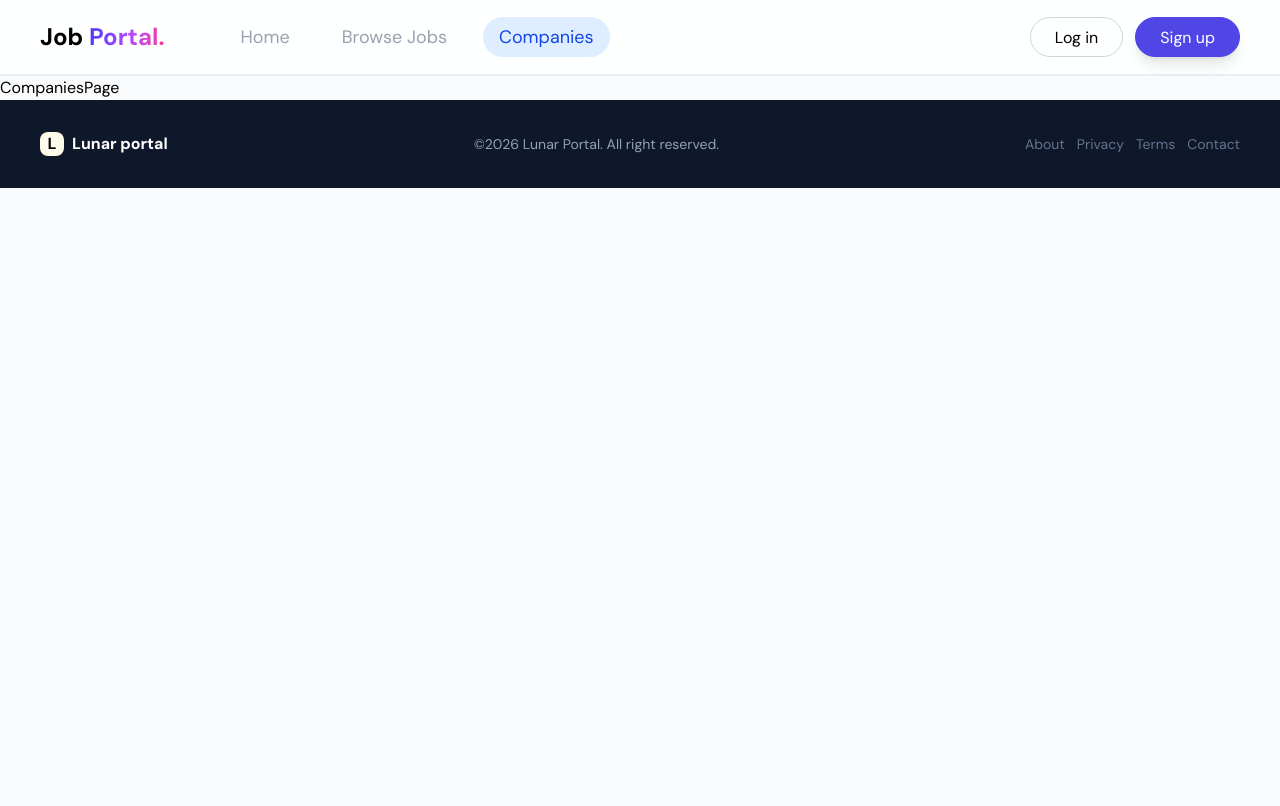
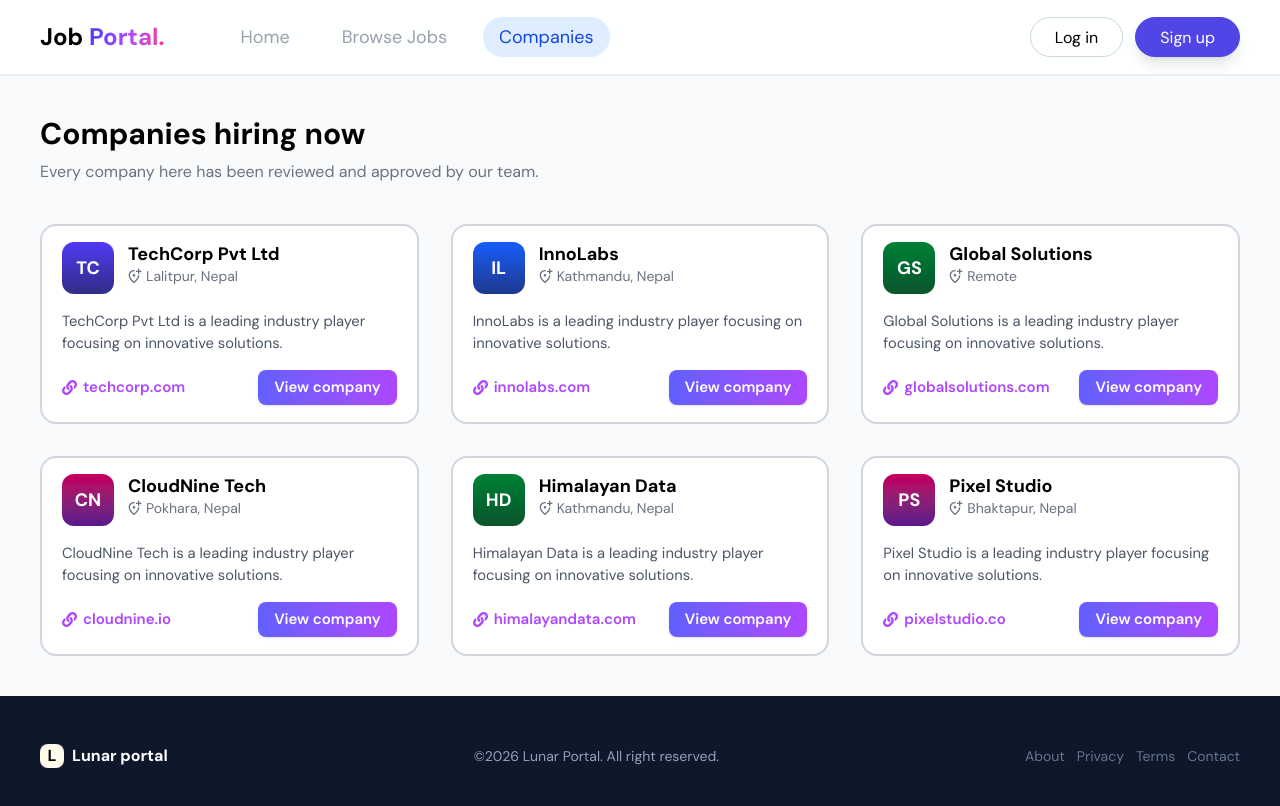
Before and after one commit to gokul-lamsal/jobkhoj, a React (Vite) app in the folder frontend/: page /company in a window 1280 px wide. Shown: the top 806 px of the page. Built offline with nearby package versions, Linux system fonts and the light colour scheme.

Commit message:
company page design complete

```diff
--- a/frontend/src/components/global/Footer.jsx
+++ b/frontend/src/components/global/Footer.jsx
@@ -2,7 +2,7 @@ import React from "react";
 
 const Footer = () => {
   return (
-    <footer className="bg-slate-900 px-10 py-8 bottom-0 w-full flex justify-between items-center">
+    <footer className="bg-slate-900 px-10 py-12 bottom-0 w-full flex justify-between items-center">
       <div className="flex items-center gap-2">
         <div className="font-bold flex items-center justify-center rounded-lg text-md w-6 h-6 text-center bg-amber-50">
           <span>L</span>
--- /dev/null
+++ b/frontend/src/components/helpers/ColorAndBadge.js
@@ -0,0 +1,15 @@
+export const gradients = {
+    indigo: "from-indigo-600 to-indigo-900",
+    blue: "from-blue-600 to-blue-900",
+    emerald: "from-emerald-600 to-emerald-900",
+    purple: "from-purple-600 to-purple-900",
+    pink: "from-pink-700 to-purple-900",
+    green:"from-green-700 to-green-900"
+};
+
+export const badgeType = {
+    "contract": "success",
+    "part time": "warning",
+    "internship": "primary",
+    "full time": "info"
+}
--- /dev/null
+++ b/frontend/src/components/helpers/CompanyCard.jsx
@@ -0,0 +1,57 @@
+import React from 'react'
+import { gradients } from './ColorAndBadge'
+import { MdOutlineAddLocationAlt, MdOutlineLocationOn } from 'react-icons/md'
+import { FaLink } from 'react-icons/fa'
+import { Link } from 'react-router-dom'
+
+const CompanyCard = ({ name, initials, accentColor, location, description, website }) => {
+    const onlyUrl = (url) => {
+        const splitUrl = url.split("https://")
+        if (splitUrl.length < 2) return url
+        return splitUrl[splitUrl.length - 1]
+    }
+    return (
+        <div className='py-4 px-5 flex flex-col gap-4 border-2 border-gray-300 bg-white cursor-pointer hover:scale-105 hover:shadow shrink transition-all duration-200 ease-out min-h-fit h-50 rounded-2xl'>
+            <div className='flex gap-3'>
+                <div className={`h-13 w-13 rounded-xl flex items-center justify-center text-white font-bold text-lg bg-linear-to-b ${gradients[accentColor]}`} >
+                    {initials}
+                </div>
+                <div className='flex flex-col'>
+                    <h3 className='font-bold -mt-0.5 ml-0.5 text-lg'>{name}</h3>
+                    <div className='flex gap-1 items-center -mt-0.5 text-sm text-gray-500'>
+
+                        <MdOutlineAddLocationAlt size={16} />
+                        <div>
+                            {location.isRemote ? <span>
+                                Remote
+                            </span> : <span>
+                                {location.city}, {location.country}
+                            </span>}
+                        </div>
+                    </div>
+                </div>
+
+            </div>
+            <div className='text-[0.92rem] text-gray-600'>
+                {description.length > 120
+                    ? description.slice(0, 120) + "..."
+                    : description}
+            </div>
+            <div className='flex justify-between items-center'>
+                <a href={website} target="_blank" rel="noopener noreferrer">
+                    <div className='text-purple-500 hover:underline flex items-center gap-1.5 text-[15px] font-semibold'>
+                        <FaLink />
+                        {onlyUrl(website)}
+                    </div>
+                </a>
+                <Link to={"/company/2"}>
+                    <div className='bg-linear-to-r from-indigo-500 to-purple-500 hover:from-indigo-600 hover:to-purple-600 active:scale-95 transition-all duration-200 px-4 py-1.5 text-[15px] font-semibold text-white rounded-lg shadow-sm cursor-pointer'>
+                        View company
+                    </div>
+                </Link>
+            </div>
+        </div>
+    )
+}
+
+export default CompanyCard
--- a/frontend/src/pages/public/PostedJobCard.jsx
+++ b/frontend/src/components/helpers/PostedJobCard.jsx
@@ -1,11 +1,11 @@
 import React, { useState } from 'react'
-import { CiBookmark } from 'react-icons/ci';
 import { FaBookmark, FaRegBookmark } from 'react-icons/fa';
 import { FiDollarSign } from 'react-icons/fi';
 import { MdOutlineHistory, MdOutlineLocationOn } from 'react-icons/md';
-import Badge from '../../components/global/Badge';
-import Tag from '../../components/global/Tag';
-import Button from '../../components/global/Button';
+import Badge from '../global/Badge';
+import Tag from '../global/Tag';
+import Button from '../global/Button';
+import { badgeType, gradients } from './ColorAndBadge';
 
 const PostedJobCard = ({
     title,
@@ -20,19 +20,7 @@ const PostedJobCard = ({
     bookmarked = false,
     onToggleBookmark,
 }) => {
-    const gradients = {
-        indigo: "from-indigo-600 to-indigo-900",
-        blue: "from-blue-600 to-blue-900",
-        emerald: "from-emerald-600 to-emerald-900",
-        purple: "from-purple-600 to-purple-900",
-    };
 
-    const badgeType = {
-        "contract": "success",
-        "part time": "warning",
-        "internship": "primary",
-        "full time": "info"
-    }
     const [Isbookmarked, setIsBookMarked] = useState(false)
     const changeBookmarkState = () => {
         setIsBookMarked(prev => !prev)
--- a/frontend/src/index.css
+++ b/frontend/src/index.css
@@ -22,6 +22,9 @@
 body {
   @apply bg-page;
   font-family: "DM Sans", sans-serif;
+}
+section{
+  @apply px-10
 }
 .seekerNav{
   @apply px-10 py-4  border-b-2 border-slate-200/70 bg-white/90
--- a/frontend/src/pages/public/CompaniesPage.jsx
+++ b/frontend/src/pages/public/CompaniesPage.jsx
@@ -1,8 +1,92 @@
 import React from 'react'
+import CompanyCard from '../../components/helpers/CompanyCard';
 
 const CompaniesPage = () => {
+  const companies = [
+    {
+      id: "comp_01",
+      name: "TechCorp Pvt Ltd",
+      initials: "TC",
+      slug: "techcorp-pvt-ltd",
+      accentColor: "indigo",
+      location: { city: "Lalitpur", country: "Nepal", isRemote: false },
+      description: "TechCorp Pvt Ltd is a leading industry player focusing on innovative solutions.",
+      website: "https://techcorp.com",
+    },
+    {
+      id: "comp_02",
+      name: "InnoLabs",
+      initials: "IL",
+      slug: "innolabs",
+      accentColor: "blue",
+      location: { city: "Kathmandu", country: "Nepal", isRemote: false },
+      description: "InnoLabs is a leading industry player focusing on innovative solutions.",
+      website: "https://innolabs.com",
+    },
+    {
+      id: "comp_03",
+      name: "Global Solutions",
+      initials: "GS",
+      slug: "global-solutions",
+      accentColor: "green",
+      location: { city: null, country: null, isRemote: true },
+      description: "Global Solutions is a leading industry player focusing on innovative solutions.",
+      website: "https://globalsolutions.com",
+    },
+    {
+      id: "comp_04",
+      name: "CloudNine Tech",
+      initials: "CN",
+      slug: "cloudnine-tech",
+      accentColor: "pink",
+      location: { city: "Pokhara", country: "Nepal", isRemote: false },
+      description: "CloudNine Tech is a leading industry player focusing on innovative solutions.",
+      website: "https://cloudnine.io",
+    },
+    {
+      id: "comp_05",
+      name: "Himalayan Data",
+      initials: "HD",
+      slug: "himalayan-data",
+      accentColor: "green",
+      location: { city: "Kathmandu", country: "Nepal", isRemote: false },
+      description: "Himalayan Data is a leading industry player focusing on innovative solutions.",
+      website: "https://himalayandata.com",
+    },
+    {
+      id: "comp_06",
+      name: "Pixel Studio",
+      initials: "PS",
+      slug: "pixel-studio",
+      accentColor: "pink",
+      location: { city: "Bhaktapur", country: "Nepal", isRemote: false },
+      description: "Pixel Studio is a leading industry player focusing on innovative solutions.",
+      website: "https://pixelstudio.co",
+    },
+  ];
   return (
-    <div>CompaniesPage</div>
+    <main className='min-h-fit'>
+      <section className='py-10 '>
+        <div className='text-gray-500 flex flex-col gap-2'>
+          <h1 className='text-black font-bold text-3xl'>
+            Companies hiring now
+          </h1>
+          <span className='text-[16px] '>
+            Every company here has been reviewed and approved by our team.
+          </span>
+        </div>
+        {/* {company list} */}
+        <div className='grid grid-cols-3 gap-8 mt-10'>
+          {
+            companies.map((company, i) => {
+              return (
+                <CompanyCard key={i} name={company.name} initials={company.initials} description={company.description} website={company.website} location={company.location} accentColor={company.accentColor}/>
+              )
+            })
+          }
+        </div>
+      </section>
+    </main>
   )
 }
 
--- a/frontend/src/pages/public/HomePage.jsx
+++ b/frontend/src/pages/public/HomePage.jsx
@@ -8,7 +8,7 @@ import { MdOutlineMail } from "react-icons/md";
 import { FiSend } from "react-icons/fi";
 import Button from "../../components/global/Button";
 import { Link } from "react-router-dom";
-import PostedJobCard from "./PostedJobCard";
+import PostedJobCard from "../../components/helpers/PostedJobCard";
 
 const popularTags = ["internship", "remote", "react", "python", "design"];
 
@@ -148,8 +148,8 @@ const postedJobs = [
 
 const Home = () => {
   return (
-    <main>
-      <section className="flex flex-col justify-center items-center gap-3 px-10 py-8 bg-linear-to-b from-indigo-50 via-indigo-50/40 to-white">
+    <main >
+      <section className="flex flex-col justify-center items-center gap-3   py-8 bg-linear-to-b from-indigo-50 via-indigo-50/40 to-white">
         <div className="flex flex-col mt-6 gap-4 items-center text-center">
           <h1 className="text-5xl font-extrabold">
             Find the internship or job
@@ -213,7 +213,7 @@ const Home = () => {
       </section>
 
       {/* Stats */}
-      <section className="px-10 pt-8 mt-8">
+      <section className="  pt-8 mt-8">
         <div className="grid grid-cols-1 sm:grid-cols-3 gap-6">
           {stats.map((item) => (
             <div
@@ -227,7 +227,7 @@ const Home = () => {
         </div>
       </section>
       {/* Latest openings */}
-      <section className="flex flex-col gap-4 px-10 pt-8 mb-8">
+      <section className="flex flex-col gap-4   pt-8 mb-8">
         <div >
           <h2 className="text-xl font-bold">Latest openings</h2>
           <p className="text-gray-400 text-sm">Fresh roles from approved companies.</p>
@@ -243,7 +243,7 @@ const Home = () => {
         </div>
       </section>
       {/* Browse by job type */}
-      <section className="flex flex-col gap-4 px-10 pt-8 mb-8">
+      <section className="flex flex-col gap-4   pt-8 mb-8">
         <h2 className="text-xl font-bold">Browse by job type</h2>
         <div className="grid grid-cols-1 sm:grid-cols-2 lg:grid-cols-4 gap-6">
           {jobTypes.map((job, i) => (
@@ -268,7 +268,7 @@ const Home = () => {
       </section>
 
       {/* How it works */}
-      <section className="flex flex-col gap-8 px-10 pt-12 pb-8 mb-10 border-b border-t border-gray-300 bg-white">
+      <section className="flex flex-col gap-8   pt-12 pb-8 mb-10 border-b border-t border-gray-300 bg-white">
         <div className="flex flex-col justify-center items-center text-center">
           <h2 className="text-2xl font-extrabold">How it works</h2>
           <p className="text-lg text-gray-500">
@@ -293,7 +293,7 @@ const Home = () => {
       </section>
 
       {/* CTA */}
-      <section className="px-10  mx-10 mb-15">
+      <section className="   mx-10 mb-15">
         <div className="flex  justify-between items-center   rounded-3xl bg-linear-to-r from-indigo-600  to-indigo-900 px-8 py-12">
           <div>
             <h2 className="text-2xl font-extrabold text-white">
```
